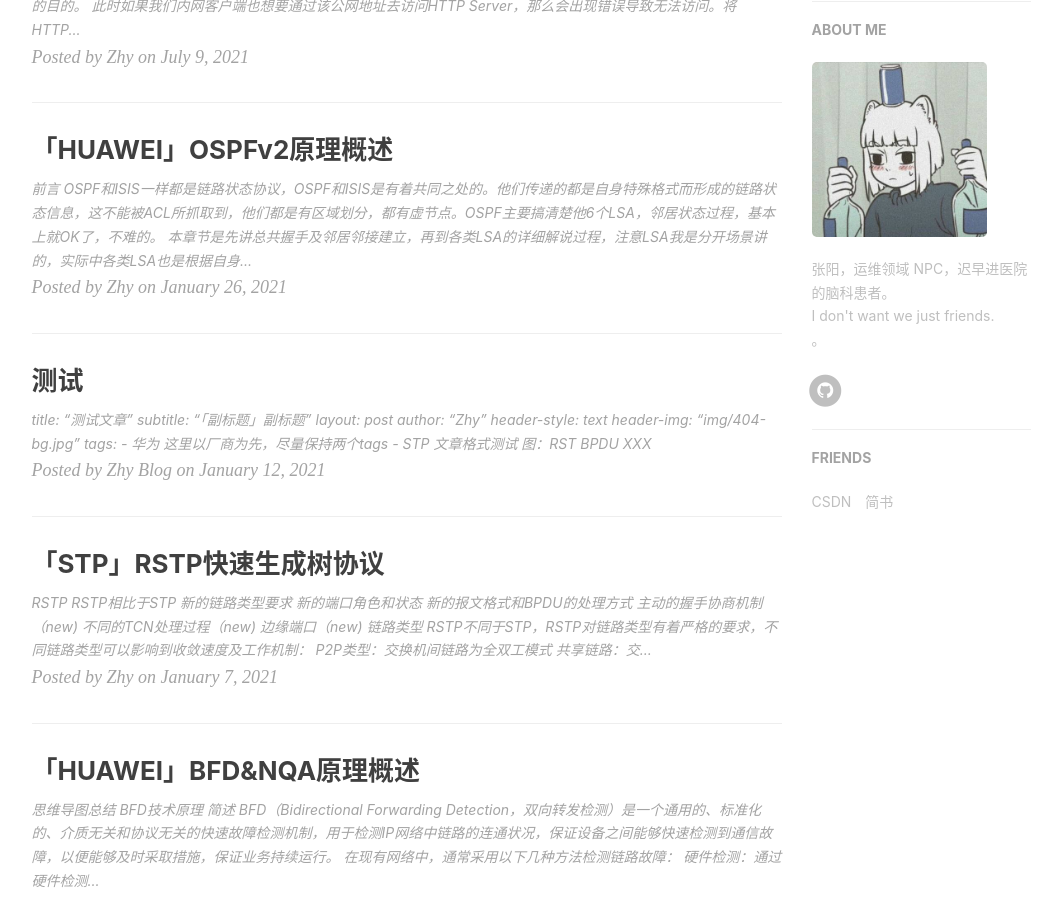
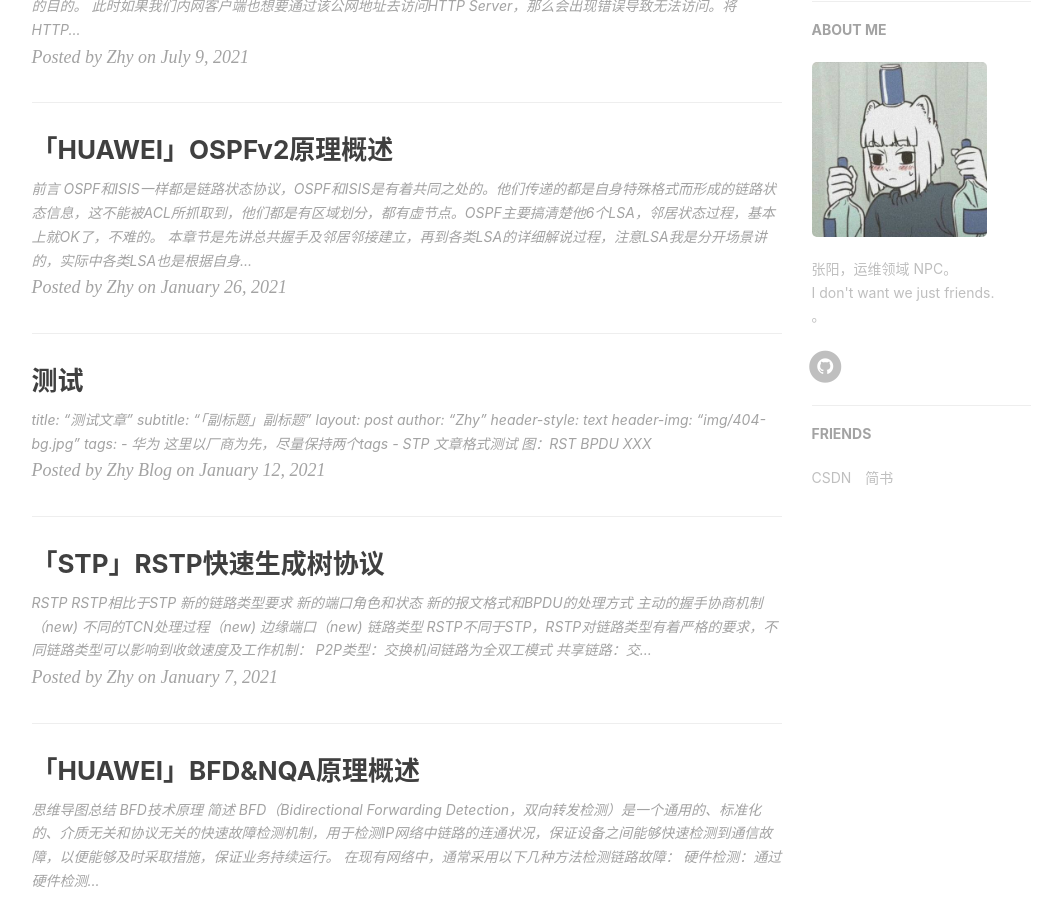
Before and after one commit to SunZhangE/sunzhange.github.io, a Jekyll site: the page built from index.html, in a window 1280 px wide and 900 px high, scrolled down 565 px. Shown: the whole window, without its empty margins (136-1198 px from the left). Built offline with Jekyll 4.4.1, drawn with Linux system fonts in a browser that asks for light colours; nearby versions of some CDN libraries; the list of posts is cut into pages by our own code; comment, search, counter and statistics services are not loaded.

Commit message:
Update _config.yml

```diff
--- a/_config.yml
+++ b/_config.yml
@@ -1,6 +1,6 @@
 # Site settings
 title: Zhy Blog   #你的博客标题
-SEOTitle: Zhy的博客 | Zhy Blog  #网页上面的标签名字
+SEOTitle: 张阳的博客 | Zhy Blog  #网页上面的标签名字
 header-img: img/home-bk.jpg      #主页的背景图
 email: sun2000e@163.com          #联系邮箱
 description: "网络与生活，还有爱。| 这里是 @Zhy 的个人博客，与你一起发现更大的世界。"
@@ -80,7 +80,7 @@
 
 # Sidebar settings
 sidebar: true                           # 是否开启右侧的个人栏
-sidebar-about-description: "张阳，运维领域 NPC，迟早进医院的脑科患者。<br>I don't want we just friends.<br>。"
+sidebar-about-description: "张阳，运维领域 NPC。<br>I don't want we just friends.<br>。"
 sidebar-avatar: /img/Zhy.jpg      # 头像
 
 
```
